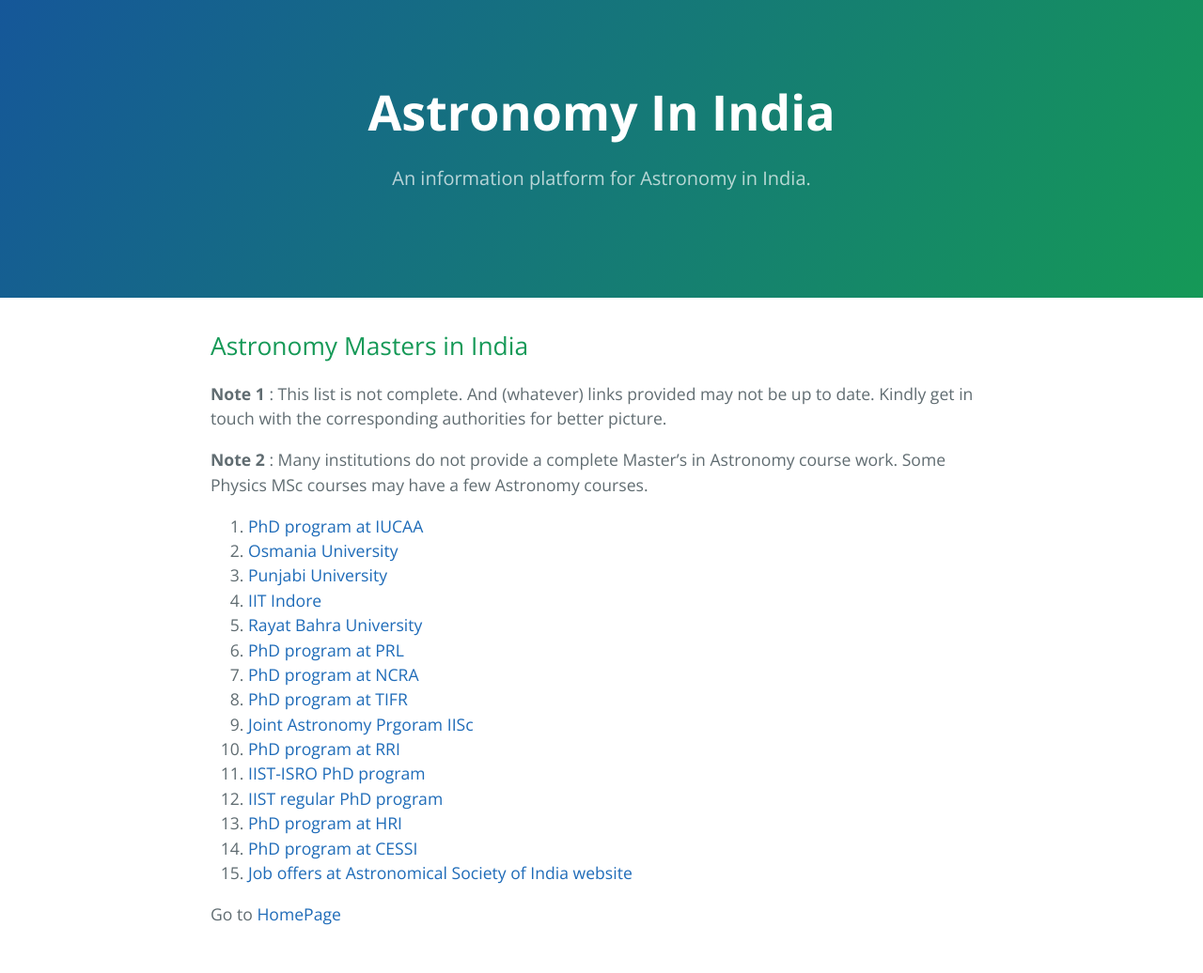
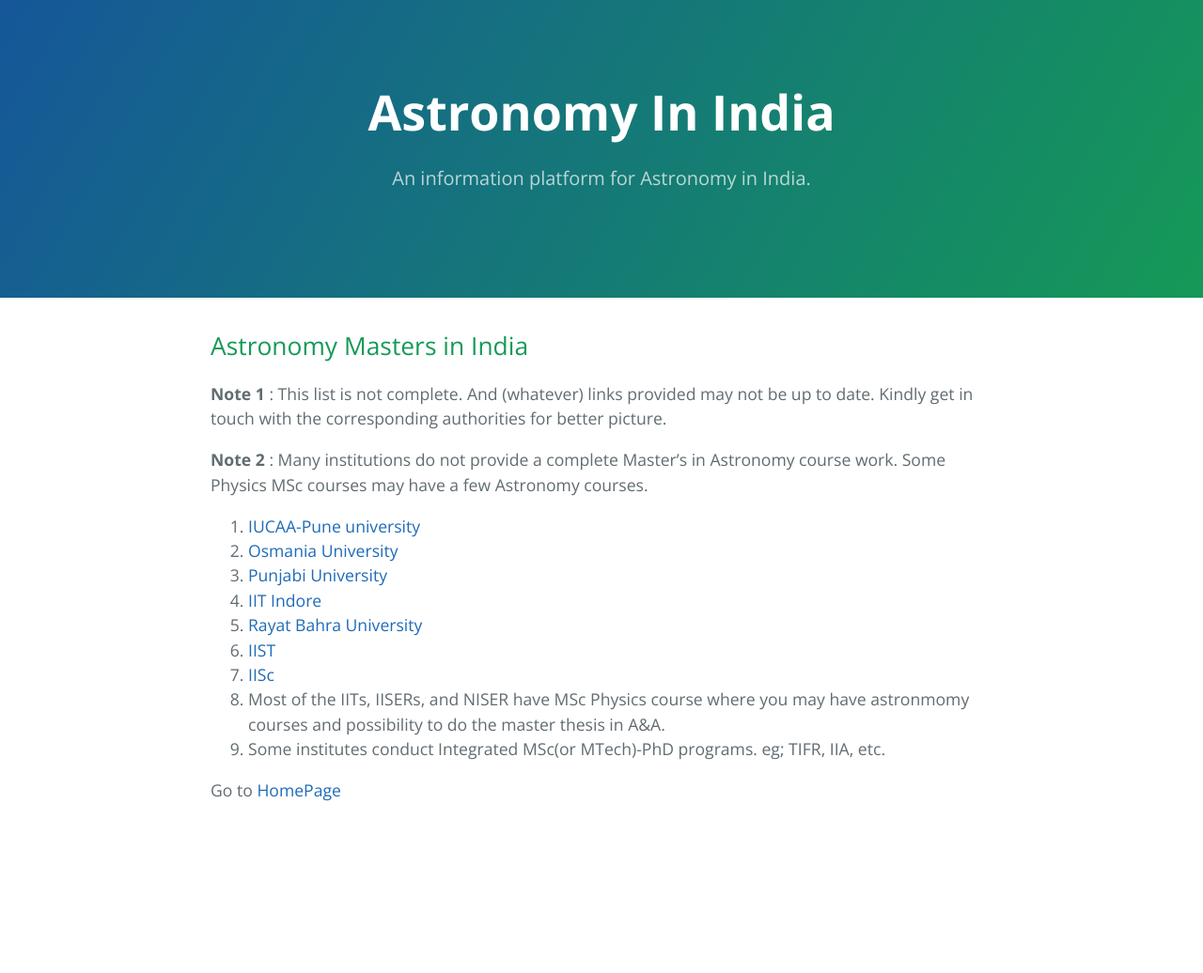
Before and after one commit to kalyanradhakrishnan/Astronomy-In-India, a Jekyll site: the page built from pages/masters_india.md, in a window 1280 px wide. Shown: the whole page at 94% size. Built offline with Jekyll 4.4.1, drawn with Linux system fonts in a browser that asks for light colours; after the commit the page ends 904 px from its top, so only the background shows below that.

Commit message:
Update masters_india.md

```diff
--- a/pages/masters_india.md
+++ b/pages/masters_india.md
@@ -9,21 +9,14 @@
 
 **Note 2** : Many institutions do not provide a complete Master's in Astronomy course work. Some Physics MSc courses may have a few Astronomy courses.
 
-1. [PhD program at IUCAA](https://www.iucaa.in/Student-ProgrammesMain.html)
+1. [IUCAA-Pune university](https://www.iucaa.in/Stu-Prog-MSc-Courses-at-Pune-University.html)
 2. [Osmania University](https://www.osmania.ac.in/academics-academicprogs.php)
 3. [Punjabi University](http://physics.punjabiuniversity.ac.in)
 4. [IIT Indore](http://people.iiti.ac.in/~astro/beta_astro/?page_id=349)
 5. [Rayat Bahra University](https://www.rayatbahrauniversity.edu.in/product/m-sc-astronomy-astrophysics/)
-6. [PhD program at PRL](https://www.prl.res.in/prl-eng/phd)
-7. [PhD program at NCRA](http://www.ncra.tifr.res.in/ncra/students/ph-d-programme)
-8. [PhD program at TIFR](http://univ.tifr.res.in/gs2020/)
-9. [Joint Astronomy Prgoram IISc](http://www.physics.iisc.ernet.in/~jap/jap-home.htm)
-10. [PhD program at RRI](http://www.rri.res.in/phd_programme.html)
-11. [IIST-ISRO PhD program](https://www.iist.ac.in/admissions/phd/isro/dos)
-12. [IIST regular PhD program](https://www.iist.ac.in/admissions/phd/regular)
-13. [PhD program at HRI](http://www.hri.res.in/~physgradp/phd.html)
-14. [PhD program at CESSI](http://www.cessi.in/#Programs)
-15. [Job offers at Astronomical Society of India website](https://astron-soc.in/jobs)
-
+6. [IIST](https://www.iist.ac.in/admissions/postgraduate/regular)
+7. [IISc](https://www.iisc.ac.in/admissions/m-tech-for-sponsored-candidates/)
+8. Most of the IITs, IISERs, and NISER have MSc Physics course where you may have astronmomy courses and possibility to do the master thesis in A&A.
+9. Some institutes conduct Integrated MSc(or MTech)-PhD programs. eg; TIFR, IIA, etc.
 
 Go to [HomePage](./../index.md)
```
